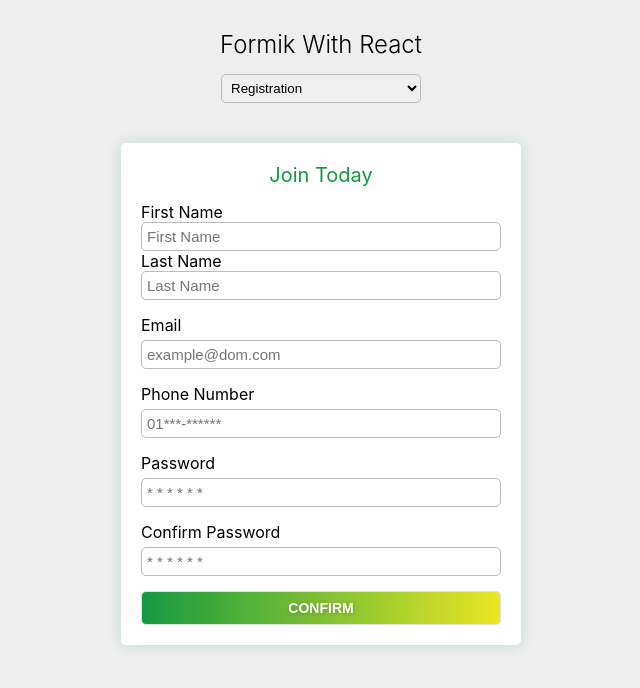
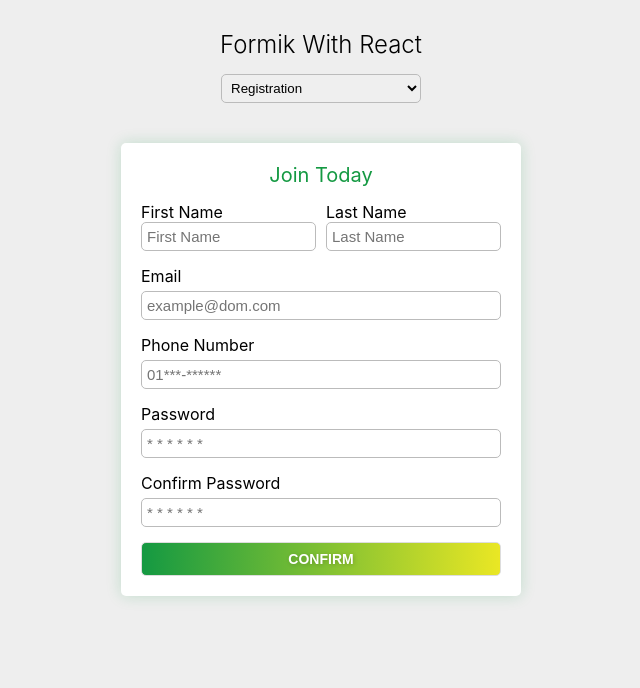
Before and after one commit to nmsoikat/Formik-with-react-1st, a React (Create React App) app: page /registration in a window 1280 px wide. Shown: the top 688 px of the page, without its empty margins (319-959 px from the left). Built offline with nearby package versions, Linux system fonts and the light colour scheme.

Commit message:
general update

```diff
--- a/package.json
+++ b/package.json
@@ -11,7 +11,8 @@
     "react-dom": "^17.0.2",
     "react-router-dom": "^5.2.0",
     "react-scripts": "4.0.3",
-    "web-vitals": "^1.1.2"
+    "web-vitals": "^1.1.2",
+    "yup": "^0.32.9"
   },
   "scripts": {
     "start": "react-scripts start",
--- a/src/App.css
+++ b/src/App.css
@@ -7,6 +7,7 @@
   min-height: 100vh;
 }
 
+/* select box */
 .select-form {
   width: 200px;
   line-height: 1.7;
@@ -35,6 +36,7 @@
   font-weight: 400;
 }
 
+/* input field wrap */
 .field-wrap {
   margin-bottom: 1.5rem;
 }
@@ -52,6 +54,7 @@
   border-color: #dc3545;
 }
 
+/* input field style */
 .field-style {
   display: block;
   width: 100%;
@@ -66,6 +69,7 @@
   box-shadow: 0px 0px 5px rgb(20 153 66 / 30%);
 }
 
+/* submit button */
 .btn-submit {
   border: 1px solid #ddd;
   padding: 8px 15px;
@@ -81,3 +85,10 @@
   cursor: pointer;
   text-shadow: 1px 1px 4px rgb(0 0 0 / 20%);
 }
+
+/* two input field in one row */
+.field-row {
+  display: grid;
+  grid-template-columns: repeat(2, 1fr);
+  gap: 10px;
+}
--- a/src/components/screen/Login.jsx
+++ b/src/components/screen/Login.jsx
@@ -22,6 +22,7 @@
   return errors;
 };
 
+// using useFormik hook
 function Login() {
   const formik = useFormik({
     initialValues: {
```
Also changed, not shown: 1 other file (tests, documents, lock files or other folders).
